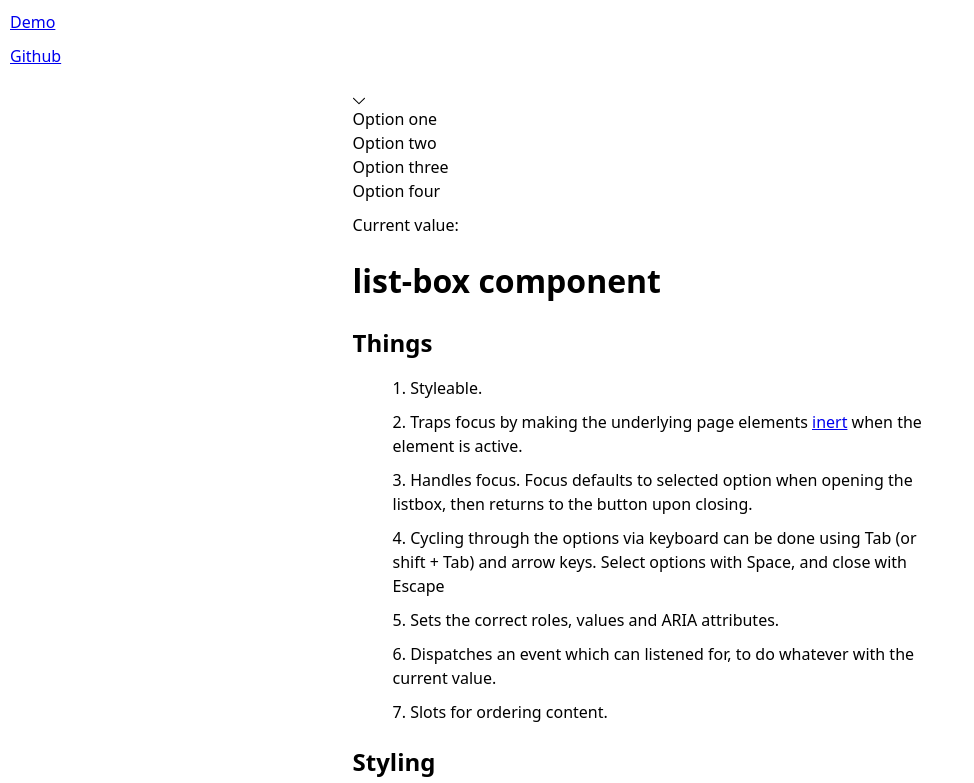
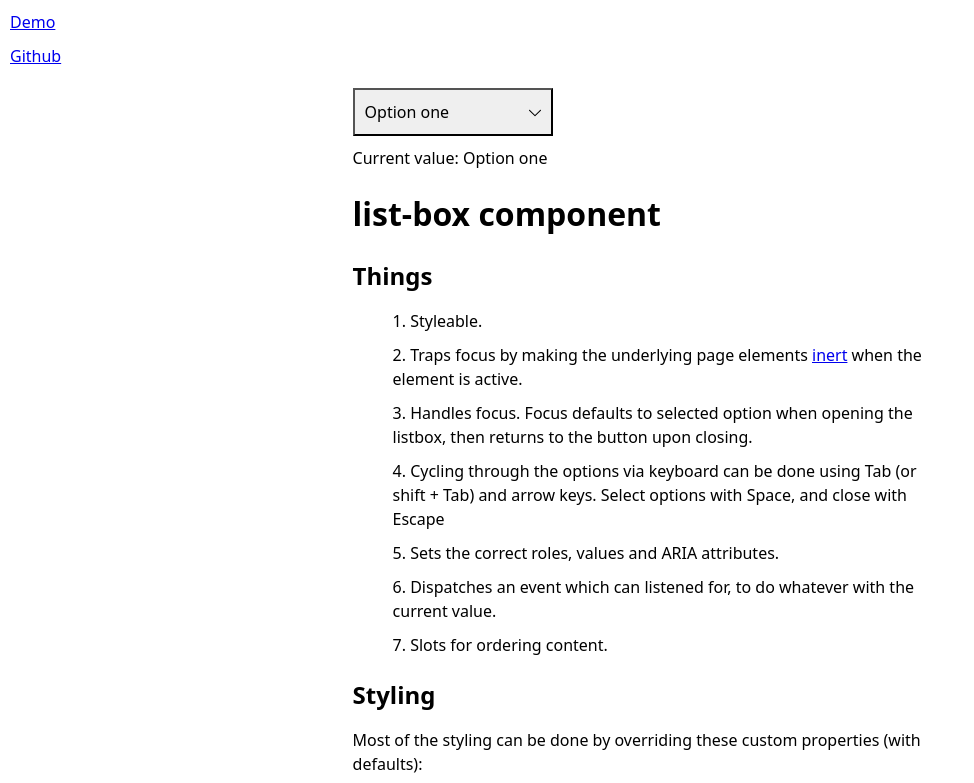
Before and after one commit to jk2908/list-box, a website with bundled scripts: page demo/index.html in a window 1280 px wide. Shown: the top 783 px of the page, without its empty margins (0-974 px from the left). Built offline with nearby package versions, Linux system fonts and the light colour scheme.

Commit message:
Fix demo

```diff
--- a/demo/index.html
+++ b/demo/index.html
@@ -255,6 +255,6 @@
       });
     </script>
 
-    <script type="module" src="./list-box.js"></script>
+    <script type="module" src="../list-box.js"></script>
   </body>
 </html>
```
